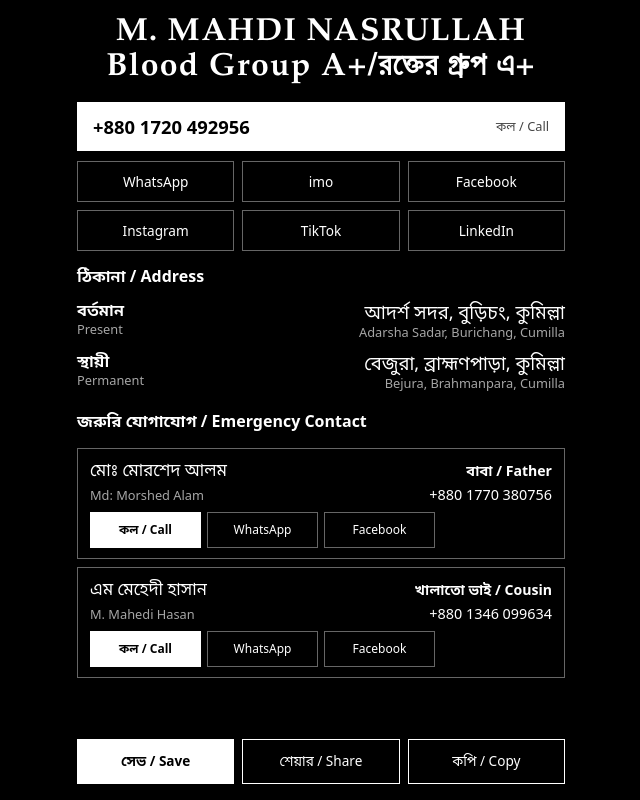
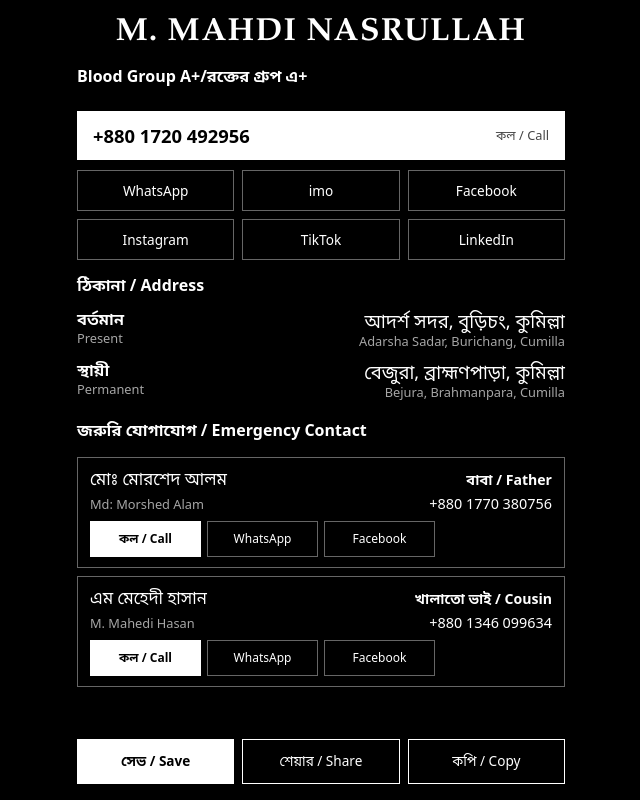
Before and after one commit to mnasrullahmahdi-debug/mahdi-card, a plain HTML site: page index.html in a window 1280 px wide. Shown: the whole page, without its empty margins (319-959 px from the left). Drawn offline with Linux system fonts and the light colour scheme.

Commit message:
index.html

```diff
--- a/index.html
+++ b/index.html
@@ -48,7 +48,8 @@ button:focus-visible,a:focus-visible{outline:2px solid var(--ink);outline-offset
 <body>
 <main class="frame">
   <h1>M. MAHDI NASRULLAH</h1>
-  <h1>Blood Group A+/রক্তের গ্ৰুপ এ+</h1>
+
+  <h2>Blood Group A+/রক্তের গ্ৰুপ এ+</h2>
 
   <a class="call-main go" href="tel:+8801720492956">+880 1720 492956 <span>কল / Call</span></a>
 
```
